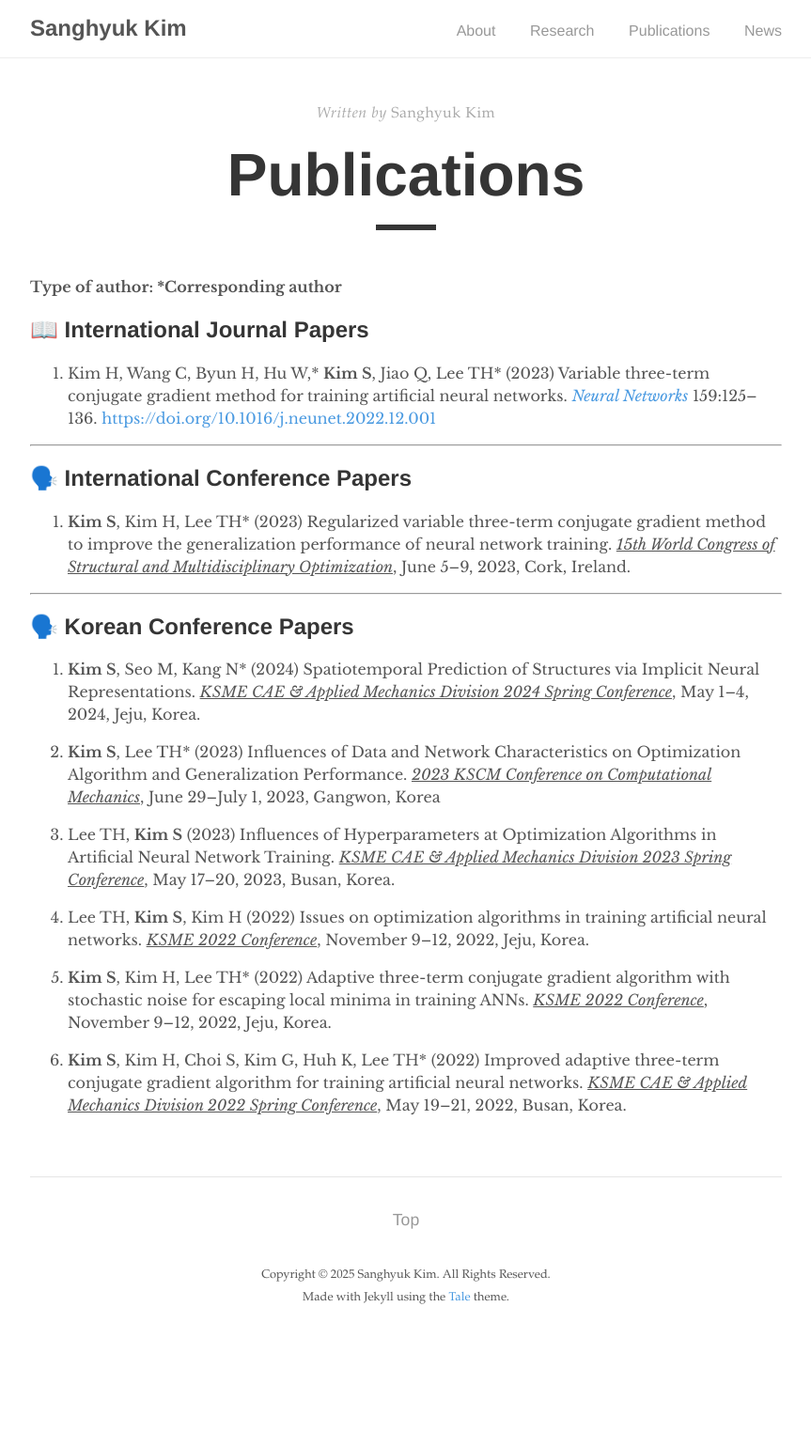
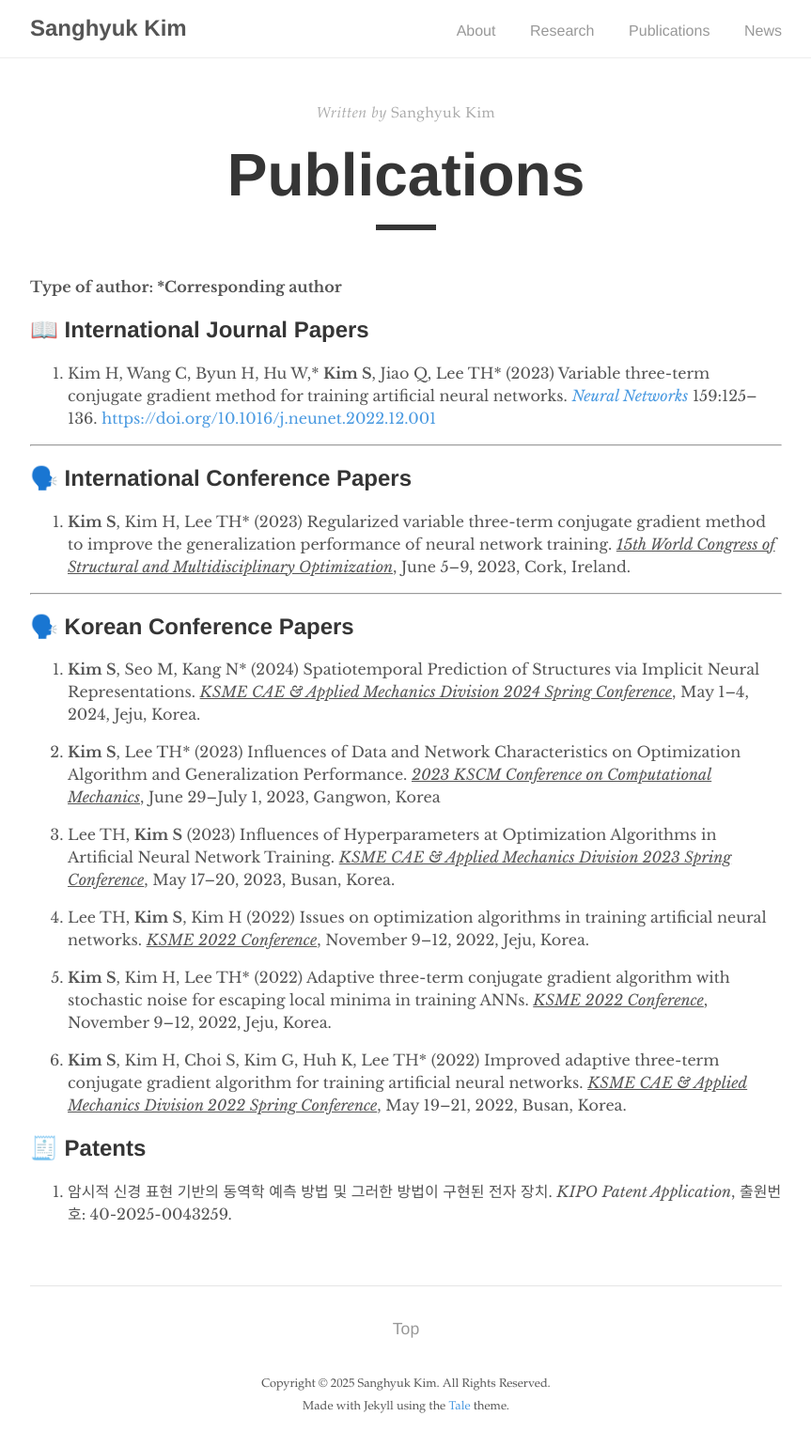
Before and after one commit to kim-sanghyuk/kim-sanghyuk.github.io, a Jekyll site: the page built from _pages/publications.md, in a window 1280 px wide. Shown: the whole page at 94% size, without its empty margins (208-1071 px from the left). Built offline with Jekyll 4.4.1, drawn with Linux system fonts in a browser that asks for light colours; before the commit the page ends 1424 px from its top, so only the background shows below that.

Commit message:
Update publications.md

```diff
--- a/_pages/publications.md
+++ b/_pages/publications.md
@@ -31,3 +31,6 @@ published: true
 5. **Kim S**, Kim H, Lee TH* (2022) Adaptive three-term conjugate gradient algorithm with stochastic noise for escaping local minima in training ANNs. *<u>KSME 2022 Conference</u>*, November 9–12, 2022, Jeju, Korea.
 
 6. **Kim S**, Kim H, Choi S, Kim G, Huh K, Lee TH* (2022) Improved adaptive three-term conjugate gradient algorithm for training artificial neural networks. *<u>KSME CAE & Applied Mechanics Division 2022 Spring Conference</u>*, May 19–21, 2022, Busan, Korea.
+
+## 🧾 Patents
+1. 암시적 신경 표현 기반의 동역학 예측 방법 및 그러한 방법이 구현된 전자 장치. *KIPO Patent Application*, 출원번호: 40-2025-0043259.
```
